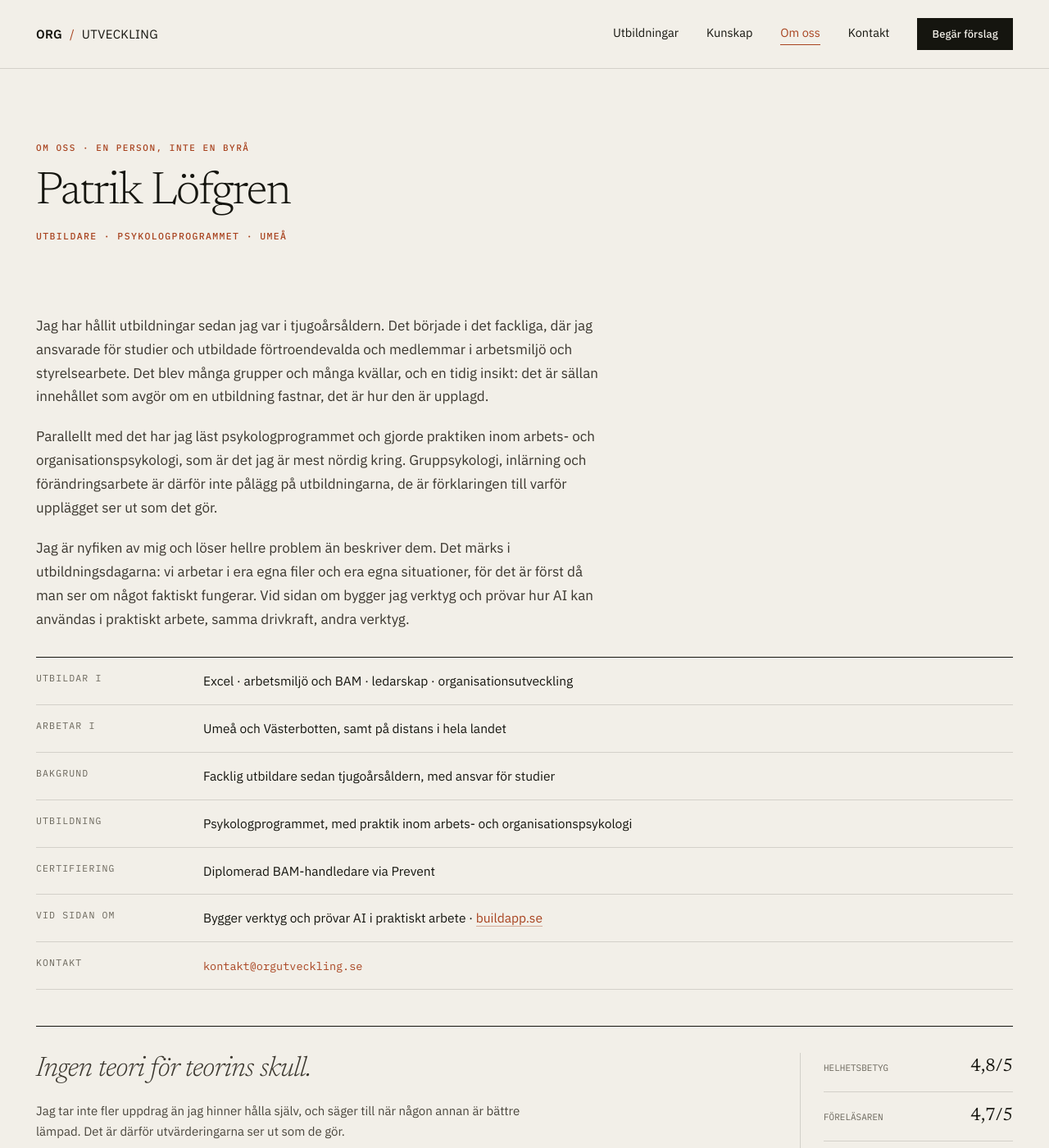
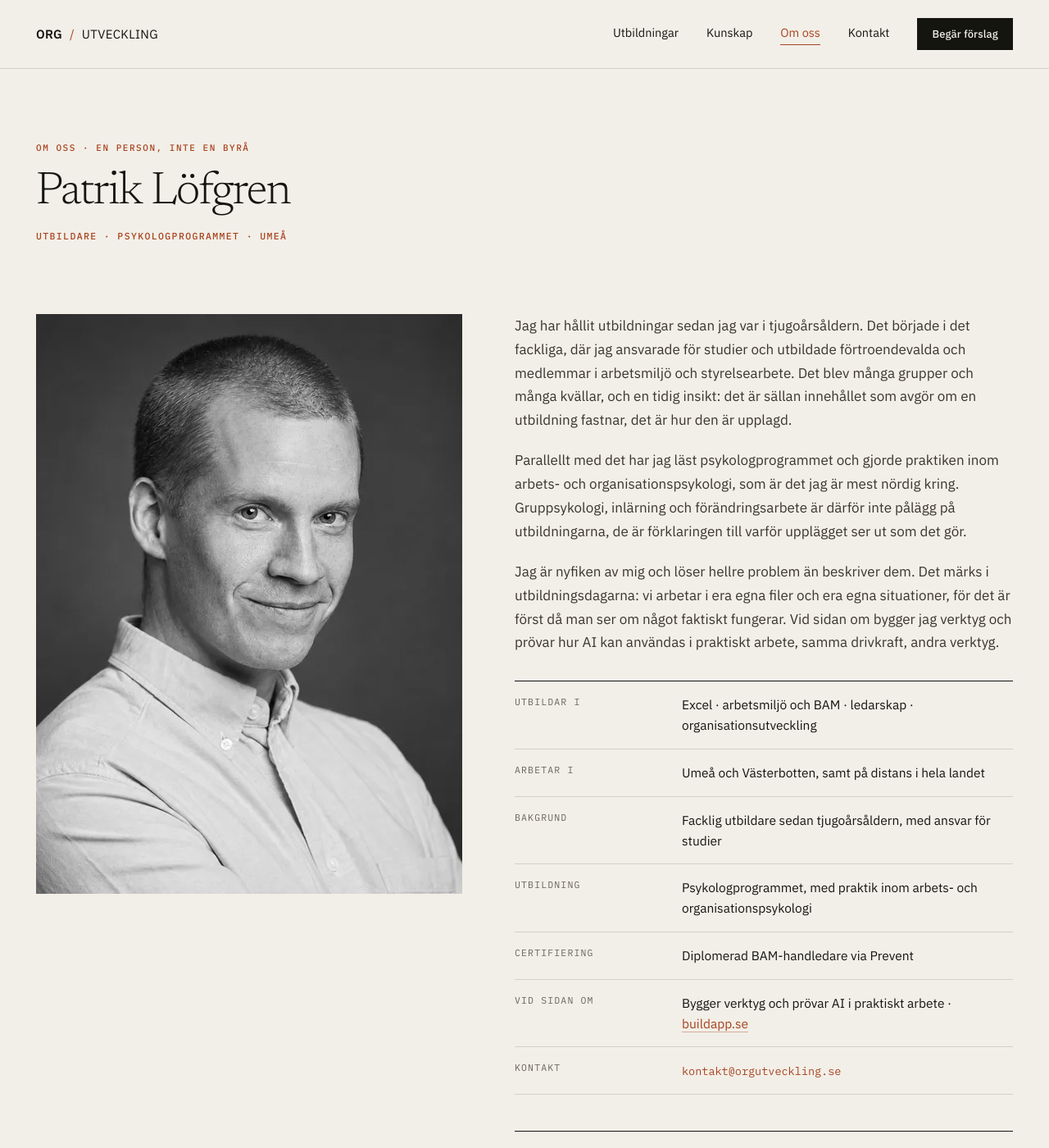
Before and after one commit to Elwyndaz/elwyndaz.github.io, a Jekyll site: the page om-oss.html, which Jekyll copies as it is, in a window 1280 px wide and 1400 px high. Shown: the whole window at 82% size. Built offline with Jekyll 4.4.1, drawn with Linux system fonts in a browser that asks for light colours.

Commit message:
cv: byt ledarskapsutbildningar i egen verksamhet mot styrelser/förtroendevalda om-oss: lägg till porträttbild
Co-Authored-By: Claude Sonnet 5 <noreply@anthropic.com>

```diff
--- a/cv.html
+++ b/cv.html
@@ -209,7 +209,7 @@ h2.avsnitt{font:500 11.5px/1 var(--mono);letter-spacing:.14em;text-transform:upp
     </div>
     <div class="kompetens">
       <dt>Ledarskapsstöd och coachning</dt>
-      <dd>Konsultuppdrag under VFU på Psykologifabriken, ledarskapsutbildningar i egen verksamhet</dd>
+      <dd>Konsultuppdrag under VFU på Psykologifabriken, utbildningar för styrelser och förtroendevalda</dd>
     </div>
     <div class="kompetens">
       <dt>Arbetsrätt och förhandling</dt>
--- a/om-oss.html
+++ b/om-oss.html
@@ -38,6 +38,7 @@
   "mainEntity": {
     "@type": "Person",
     "name": "Patrik Löfgren",
+    "image": "https://orgutveckling.se/images/patrik.webp",
     "jobTitle": "Utbildare",
     "hasCredential": {"@type": "EducationalOccupationalCredential", "name": "Diplomerad BAM-handledare", "credentialCategory": "certificate", "recognizedBy": {"@type": "Organization", "name": "Prevent", "url": "https://www.prevent.se/"}},
     "description": "Utbildare i Excel, arbetsmiljö och ledarskap i Umeå och Västerbotten. Facklig utbildare sedan tjugoårsåldern, psykologprogrammet med praktik inom arbets- och organisationspsykologi.",
@@ -99,7 +100,8 @@
   </section>
 
   <section class="band">
-    <div>
+    <div class="about-grid">
+      <img class="portrait" src="/images/patrik.webp" alt="Patrik Löfgren" width="800" height="707" loading="eager">
       <div class="about-text">
         <p>Jag har hållit utbildningar sedan jag var i tjugoårsåldern. Det började i det fackliga, där jag ansvarade för studier och utbildade förtroendevalda och medlemmar i arbetsmiljö och styrelsearbete. Det blev många grupper och många kvällar, och en tidig insikt: det är sällan innehållet som avgör om en utbildning fastnar, det är hur den är upplagd.</p>
         <p>Parallellt med det har jag läst psykologprogrammet och gjorde praktiken inom arbets- och organisationspsykologi, som är det jag är mest nördig kring. Gruppsykologi, inlärning och förändringsarbete är därför inte pålägg på utbildningarna, de är förklaringen till varför upplägget ser ut som det gör.</p>
--- a/style.css
+++ b/style.css
@@ -247,8 +247,7 @@ fieldset{min-inline-size:0}
 
 /* om oss */
 .about-grid{display:grid;grid-template-columns:520px 1fr;gap:clamp(32px,5vw,72px);align-items:start}
-.portrait{width:100%;aspect-ratio:4/5;background:repeating-linear-gradient(135deg,var(--papper-mork) 0 6px,#E8E4DA 6px 12px);filter:grayscale(1);display:flex;align-items:flex-end;justify-content:flex-start}
-.portrait-placeholder{font:400 11.5px/1.6 var(--mono);color:var(--dampad);padding:20px}
+.portrait{width:100%;aspect-ratio:4/5;object-fit:cover;filter:grayscale(1)}
 .about-text p{font-size:17px;line-height:1.7;color:var(--brod);margin-bottom:20px}
 /* Avslutningen pa om-oss: samma inline-fallla som hero hade, flyttad hit sa att
    mediefragan faktiskt kommer at 260px-spalten. */
```
Also changed, not shown: images/patrik.webp (added).
